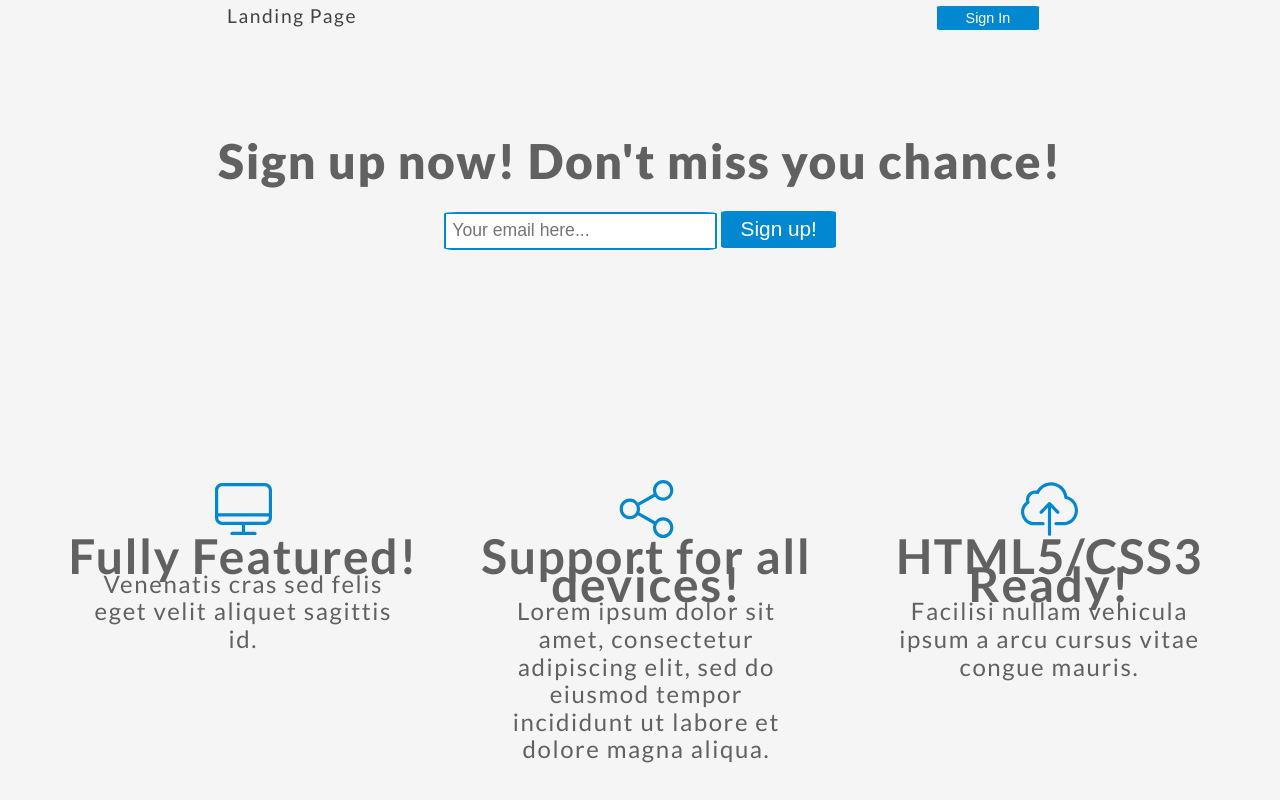
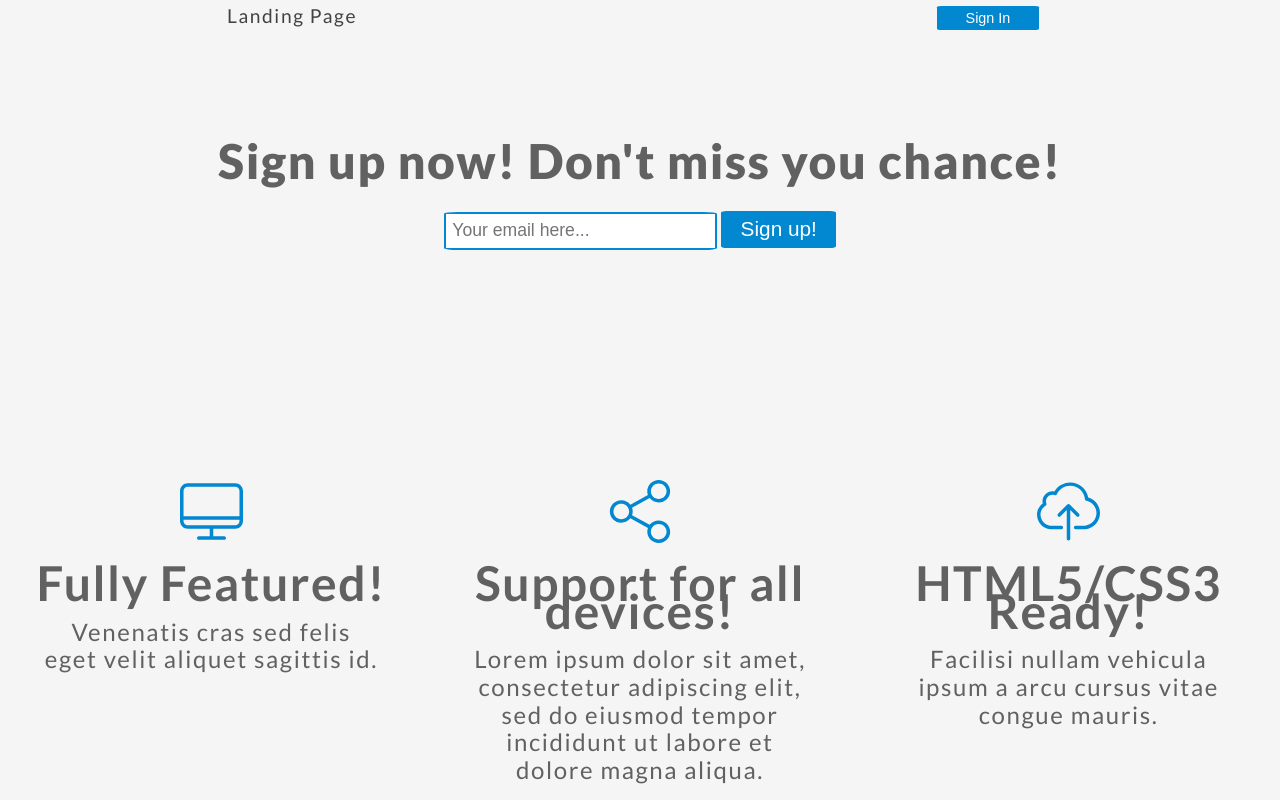
Before and after one commit to LucasBPM/simpleWebsite, a plain HTML site: page index.html in a window 1280 px wide. Shown: the top 800 px of the page. Drawn offline with Linux system fonts and the light colour scheme.

Commit message:
Adjust Icon Features Style

```diff
--- a/assets/css/index.css
+++ b/assets/css/index.css
@@ -82,6 +82,10 @@ li {
   margin-left: 1%;
 }
 
+h2 {
+  margin: 5%;
+}
+
 /*
  * Element Specific Positon
  */
@@ -129,12 +133,18 @@ header form {
   margin-bottom: 1%;
 }
 
+.background-secondary h2 {
+  margin: 0;
+}
+
 .icon-features li {
-  width: 30%;
+  width: 33%;
 
   vertical-align: top;
 
-  margin-bottom: 5%;
+  text-align: center;
+  margin: 0;
+  margin-bottom: 2%;
 }
 
 .icon-features img {
@@ -142,9 +152,9 @@ header form {
 }
 
 .icon-features p {
-  width: 80%;
+  display: inline-block;
 
-  padding-left: 10%;
+  padding: 0 10%;
 }
 
 
@@ -259,6 +269,10 @@ small {
 .icon-features {
   font-size: 150%;
   line-height: 115%;
+}
+
+.icon-features img:hover {
+  transform: scale(1.2);
 }
 
 .features {
```
